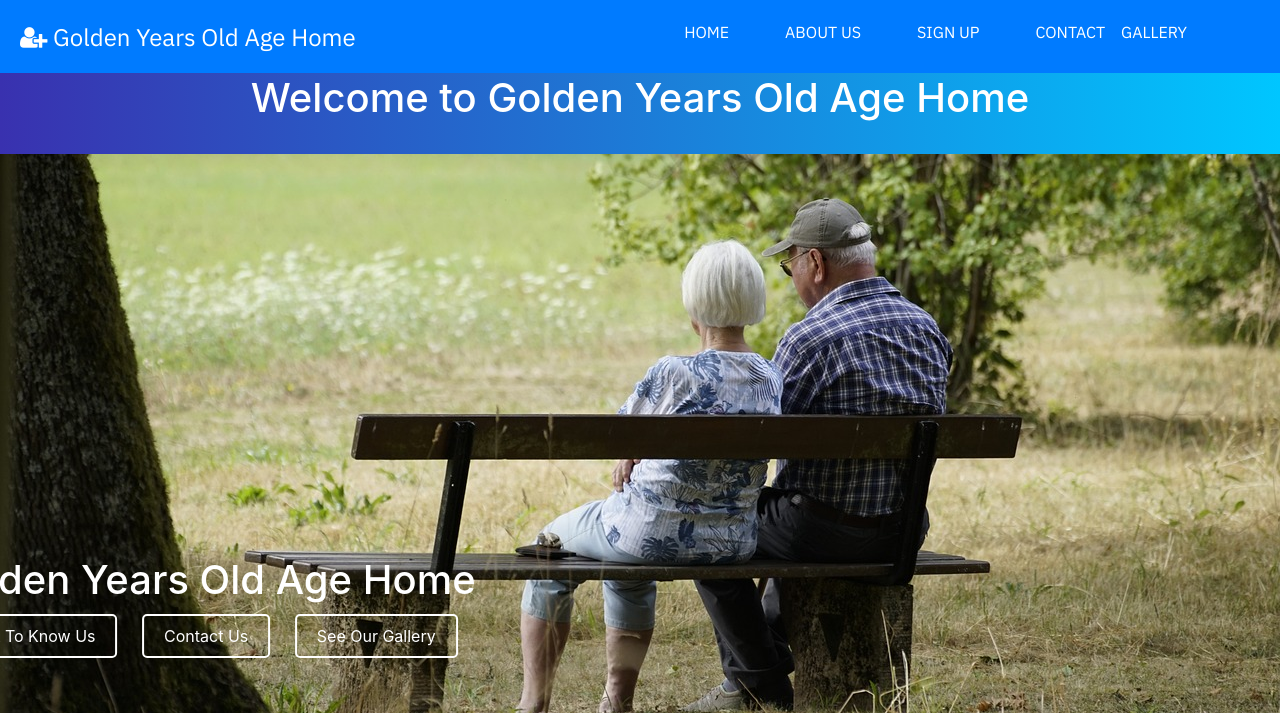
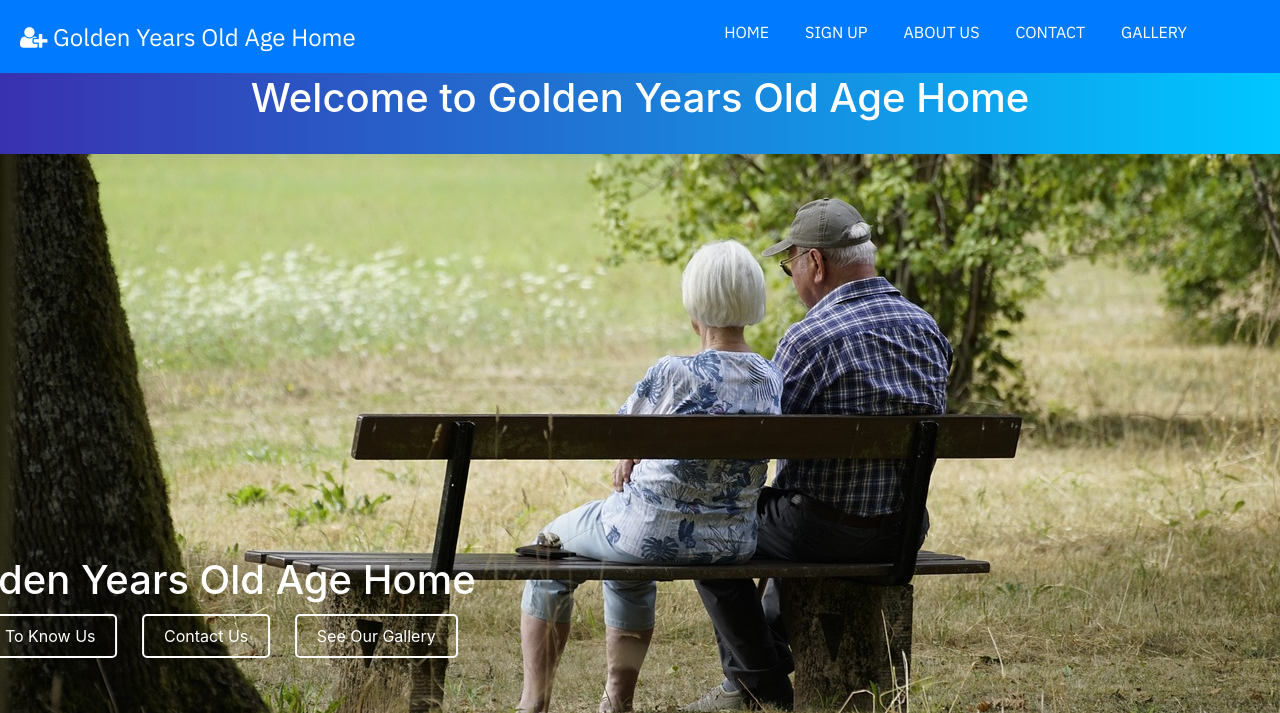
Before and after one commit to Kgaphola45/XISD6329_Web_Application, a PHP site: page / in a window 1280 px wide. Shown: the top 713 px of the page. Run offline with PHP 8.4, Linux system fonts and the light colour scheme; some libraries are stand-ins or nearby versions.

Commit message:
Update nav bar links in index.php

```diff
--- a/index.php
+++ b/index.php
@@ -81,22 +81,22 @@
         </button>
         <div class="collapse navbar-collapse" id="navbarResponsive">
             <ul class="navbar-nav ml-auto">
-                <li class="nav-item" style="margin-right: 40px;">
+                <li class="nav-item" style="margin-right: 20px;">
                     <a class="nav-link js-scroll-trigger" href="index.php" style="color: white; font-family: 'IBM Plex Sans', sans-serif;">
                         <h6>HOME</h6>
                     </a>
                 </li>
-                <li class="nav-item" style="margin-right: 40px;">
+                <li class="nav-item" style="margin-right: 20px;">
+                    <a class="nav-link js-scroll-trigger" href="index1.php" style="color: white; font-family: 'IBM Plex Sans', sans-serif;">
+                        <h6>SIGN UP</h6>
+                    </a>
+                </li>
+                <li class="nav-item" style="margin-right: 20px;">
                     <a class="nav-link js-scroll-trigger" href="services.html" style="color: white; font-family: 'IBM Plex Sans', sans-serif;">
                         <h6>ABOUT US</h6>
                     </a>
                 </li>
-                <li class="nav-item" style="margin-right: 40px;">
-                    <a class="nav-link js-scroll-trigger" href="signup.php" style="color: white; font-family: 'IBM Plex Sans', sans-serif;">
-                        <h6>SIGN UP</h6>
-                    </a>
-                </li>
-                <li class="nav-item">
+                <li class="nav-item" style="margin-right: 20px;">
                     <a class="nav-link js-scroll-trigger" href="contact.html" style="color: white; font-family: 'IBM Plex Sans', sans-serif;">
                         <h6>CONTACT</h6>
                     </a>
```
